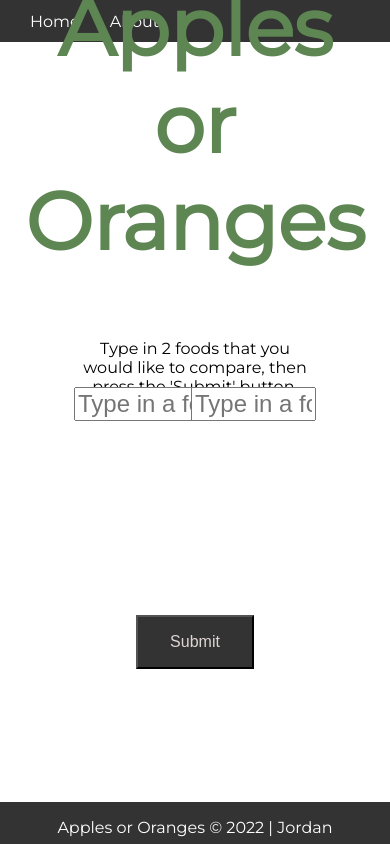
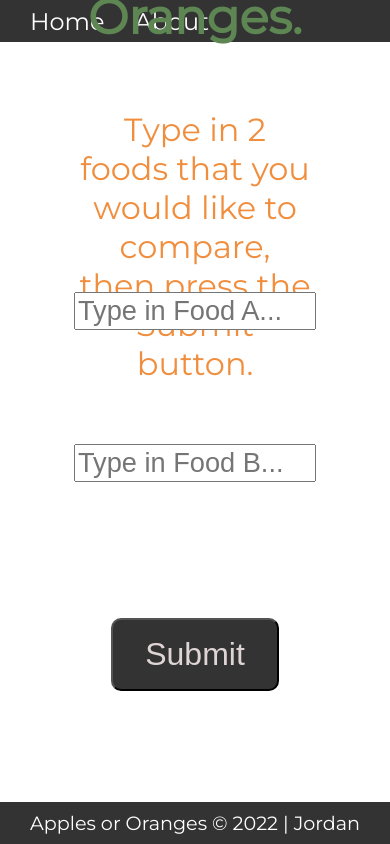
Before and after one commit to AnalysisByJordan/food_compare_app, a Flask app: page / in a window 390 px wide. Run offline with Flask 2, Linux system fonts and the light colour scheme.

Commit message:
adding mobile responsiveness

```diff
--- a/app.py
+++ b/app.py
@@ -14,8 +14,12 @@ def index():
    try:
       if session['food1']:
          food1 = session['food1']
+      else:
+         food1 = ''
       if session['food2']:
          food2 = session['food2']
+      else:
+         food2 = ''
    except:
       food1 = ''
       food2 = ''
@@ -32,7 +36,7 @@ def comparison():
          session['food1'] = request.form.get('food1')
          session['food2'] = request.form.get('food2')
          if not (request.form.get('food1') and request.form.get('food2')):
-            flash("Please fill in all food fields")
+            flash("Please fill in all food fields.")
             return redirect('/')
       logging.info(f"Loading page with session['reload_flag] = {session['reload_flag']}")
       food1_dict = get_foods(session['food1'])
@@ -45,7 +49,7 @@ def comparison():
          food2_nutrients = get_food_nutrients(food2_dict, get_food_list(food2_dict)[0]['id'])
          food1_id = food2_id = None
          session['reload_flag'] = True
-      if request.form.get('food1_select'):
+      if (request.form.get('food1_select') and request.form.get('food1_select')):
          logging.info(f"Trying to find nutrients for {get_food_name(food1_dict, request.form.get('food1_select'))} - {request.form.get('food1_select')} and {get_food_name(food2_dict, request.form.get('food2_select'))} - {request.form.get('food2_select')}")
          food1_nutrients = get_food_nutrients(food1_dict, request.form.get('food1_select'))
          food2_nutrients = get_food_nutrients(food2_dict, request.form.get('food2_select'))
--- a/fetch.py
+++ b/fetch.py
@@ -16,7 +16,7 @@ def get_food_list(food_dict):
     foods_with_brand = []
     for food in food_dict:
         if food['additionalDescriptions'] is not "":
-            foods_with_brand.append({'name': food['description'], 'description': ' | ' + food['additionalDescriptions'], 'id': food['fdcId']})
+            foods_with_brand.append({'name': food['description'], 'description': ' | ' + food['additionalDescriptions'].split(';')[0], 'id': food['fdcId']})
         else:
             foods_with_brand.append({'name': food['description'], 'description': '', 'id': food['fdcId']})
     return foods_with_brand #[{'name': food['description'], 'id': int(food['fdcId'])} for food in food_dict]
--- a/static/style.css
+++ b/static/style.css
@@ -24,13 +30,30 @@ body {
     background-color: #333;
     display: flex;
     align-items: center;
+    font-size: 1.5rem;
 }
 #grid-nav a {
     color: white;
     text-decoration: none;
     padding-left: 30px;
 }
-
+#about-section{
+    width: 100%;
+    display: flex;
+    flex-direction: column;
+    align-items: center;
+    justify-content: center;
+}
+#about-section h1 {
+    font-size: 3rem;
+}
+#about-section p {
+    font-size: 2rem;
+}
+#about-text{
+    width: 80%;
+    text-align: center;
+}
 #grid-nav a:hover{
     color: rgb(240, 142, 62);
     transition-duration: 0.4s;
@@ -53,9 +76,13 @@ form {
     justify-content: center;
     text-align: center;
 }
-#index-title{
-    font-size: 5rem;
+#title-div h1{
+    font-size: 3rem;
     color: rgb(93, 134, 83);
+}
+#title-div p{
+    font-size: 2rem;
+    color: rgb(240, 142, 62);
 }
 #grid-index{
     display: grid;
@@ -74,12 +101,9 @@ form {
     align-items: center;
 }
 
-.food-select-label {
-    font-size: 50px;
-}
 .food-select-input{
     width: 100%;
-    font-size: 150%;
+    font-size: 170%;
     margin-bottom: 30%;
 }
 #food2-side{
@@ -113,11 +137,12 @@ form {
     text-align: center;
     text-decoration: none;
     display: inline-block;
-    font-size: 16px;
+    font-size: 2rem;
     margin: 4px 2px;
     transition-duration: 0.4s;
     cursor: pointer;
     margin-bottom: 30%;
+    border-radius: 10px;
 }
 .submit-button:hover {
     background-color: rgb(240, 142, 62);
@@ -248,12 +289,50 @@ form {
     padding:2px;
 }
 
- footer {
+footer {
     grid-column-start: 1;
     grid-column-end: 1;
     grid-row-start: 3;
     grid-row-end: 3;
     background-color: #333;
     color: white;
+    font-size: 1.2rem;
     text-align: center;
+    display: flex;
+    justify-content: center;
+    align-items: center;
+}
+
+@media only screen and (max-width: 1000px) {
+    #grid-index{
+        display: grid;
+        height: 100%;
+        width: 100%;
+        grid-template-columns: 20% 60% 20%;
+        grid-template-rows: 30% 20% 20% 30%;
+    }
+    #title-div{
+        grid-column-start: 2;
+        grid-column-end: 2;
+        grid-row-start: 1;
+        grid-row-end: 2;
+    }
+    #food1-side{
+        grid-column-start: 2;
+        grid-column-end: 2;
+        grid-row-start: 2;
+        grid-row-end: 3;
+    }
+    #food2-side{
+        grid-column-start: 2;
+        grid-column-end: 2;
+        grid-row-start: 3;
+        grid-row-end: 4;
+    }
+    #submit-div{
+        grid-column-start: 2;
+        grid-column-end: 2;
+        grid-row-start: 4;
+        grid-row-end: 4;
+    }
   }
--- a/templates/index.html
+++ b/templates/index.html
@@ -4,19 +4,17 @@
     <form action="{{ url_for('comparison') }}" method="post">
         <div id = "grid-index">
             <div id = "title-div">
-                <h1 id = "index-title">Apples or Oranges</h1>
-                <p>Type in 2 foods that you would like to compare, then press the 'Submit' button.</p>
+                <h1 id = "index-title">Apples or Oranges.</h1>
+                <p class = "directions">Type in 2 foods that you would like to compare, then press the 'Submit' button.</p>
             </div>
             <div id = "food1-side">
                 <div class = "select-food-div">
-                    <!-- <label class = "food-select-label">Select First Food</label> -->
-                    <input class = "food-select-input" type="text" name="food1" placeholder = "Type in a food A.." value = "{{food1}}">
+                    <input class = "food-select-input" type="text" name="food1" placeholder = "Type in Food A..." value = "{{food1}}">
                 </div>
             </div>
             <div id = "food2-side">
                 <div class = "select-food-div">
-                    <!-- <label class = "food-select-label">Select Second Food</label> -->
-                    <input class = "food-select-input" type="text" name="food2" placeholder = "Type in a food B.." value = "{{food2}}">
+                    <input class = "food-select-input" type="text" name="food2" placeholder = "Type in Food B..." value = "{{food2}}">
                 </div>
             </div>
             <div id = "submit-div">
```
Also changed, not shown: other parts of static/style.css (+24 -2 lines), templates/about.html (+8 -1 lines), templates/comparison.html (+4 -3 lines).
